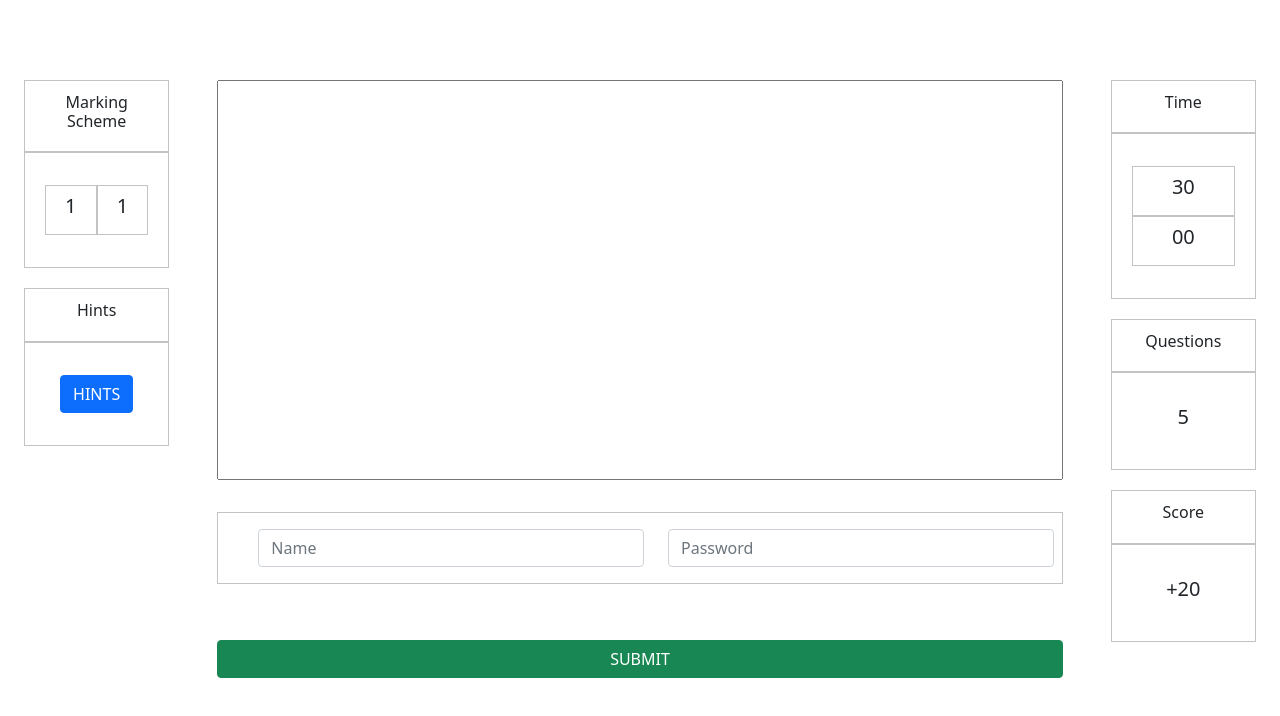
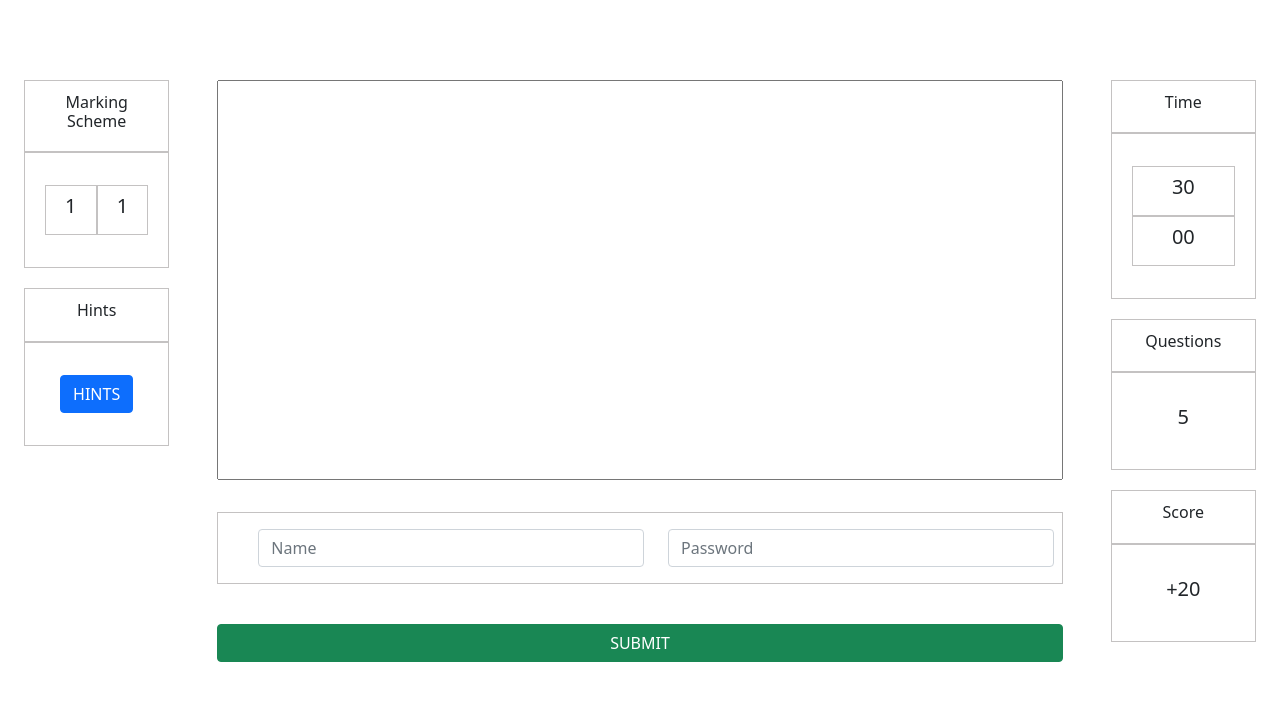
Before and after one commit to OmkarK2553/Clash_RC_Task1, a plain HTML site: page index.html in a window 1280 px wide. Drawn offline with nearby package versions, Linux system fonts and the light colour scheme.

Commit message:
Update task1.css

```diff
--- a/task1.css
+++ b/task1.css
@@ -22,7 +22,7 @@ input[type="textarea"]{
 }
 
 .submit{
-    margin-top: 4vh;
+    margin-top: 2vh;
     margin-bottom: 4vh;
     width: 100%;
 }
```
